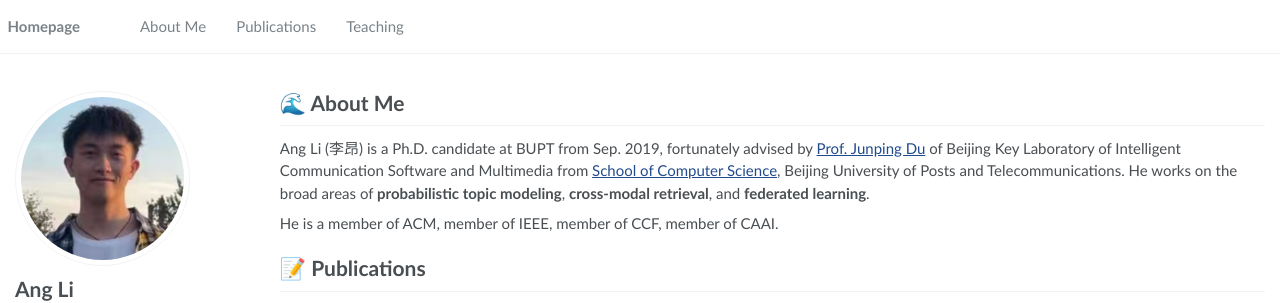
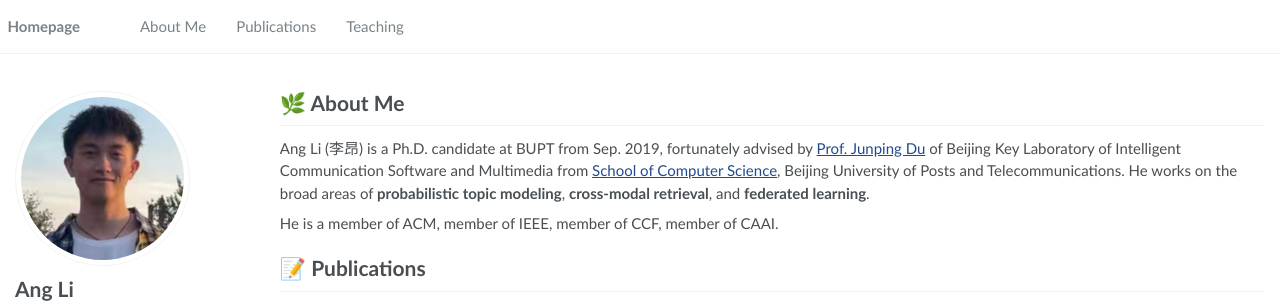
Before and after one commit to chris-Ang-li/chris-Ang-li.github.io, a Jekyll site: the page built from _pages/about.md, in a window 1280 px wide and 1352 px high. Shown: the top 303 px of the window. Built offline with Jekyll 4.4.1, drawn with Linux system fonts in a browser that asks for light colours; some web fonts are replaced.

```diff
--- a/_pages/includes/intro.md
+++ b/_pages/includes/intro.md
@@ -1,4 +1,4 @@
-# 🌊 About Me
+# 🌿 About Me
 Ang Li (李昂) is a Ph.D. candidate at BUPT from Sep. 2019, fortunately advised by [Prof. Junping Du](https://scholar.google.com/citations?user=p_blB4EAAAAJ&hl=en) of Beijing Key Laboratory of Intelligent Communication Software and Multimedia from [School of Computer Science](https://scs.bupt.edu.cn/), Beijing University of Posts and Telecommunications. He works on the broad areas of **probabilistic topic modeling**, **cross-modal retrieval**, and **federated learning**.
 
 He is a member of ACM, member of IEEE, member of CCF, member of CAAI.
```
